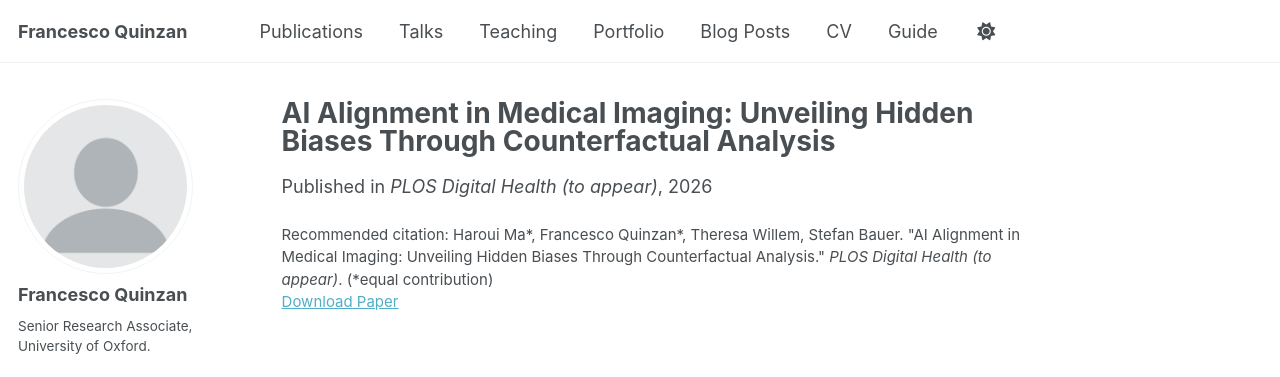
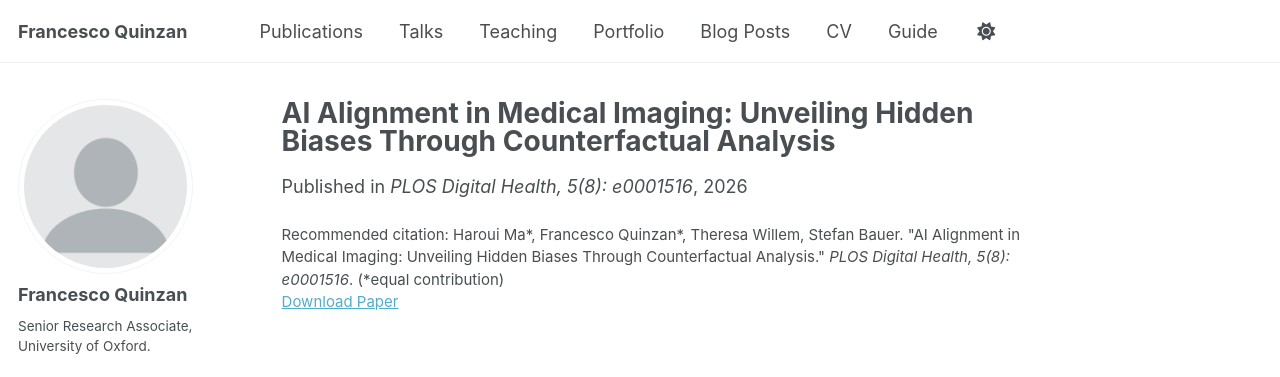
Before and after one commit to francescoQuinzan/francescoQuinzan.github.io, a Jekyll site: the page built from _publications/2026-02-01-ai-alignment-medical-imaging.md, in a window 1280 px wide. Shown: the top 377 px of the page. Built offline with Jekyll 4.4.1, drawn with Linux system fonts in a browser that asks for light colours; some web fonts are replaced; a script bundle is joined from its source files by our own code; library files that are not in the unit come from our copies.

Commit message:
Update 2026-02-01-ai-alignment-medical-imaging.md

```diff
--- a/_publications/2026-02-01-ai-alignment-medical-imaging.md
+++ b/_publications/2026-02-01-ai-alignment-medical-imaging.md
@@ -4,7 +4,7 @@ collection: publications
 category: manuscripts
 permalink: /publication/2026-02-01-ai-alignment-medical-imaging
 date: 2026-02-01
-venue: 'PLOS Digital Health (to appear)'
+venue: 'PLOS Digital Health, 5(8): e0001516'
 paperurl: 'https://arxiv.org/abs/2504.19621'
-citation: 'Haroui Ma*, Francesco Quinzan*, Theresa Willem, Stefan Bauer. &quot;AI Alignment in Medical Imaging: Unveiling Hidden Biases Through Counterfactual Analysis.&quot; <i>PLOS Digital Health (to appear)</i>. (*equal contribution)'
+citation: 'Haroui Ma*, Francesco Quinzan*, Theresa Willem, Stefan Bauer. &quot;AI Alignment in Medical Imaging: Unveiling Hidden Biases Through Counterfactual Analysis.&quot; <i>PLOS Digital Health, 5(8): e0001516</i>. (*equal contribution)'
 ---
```
